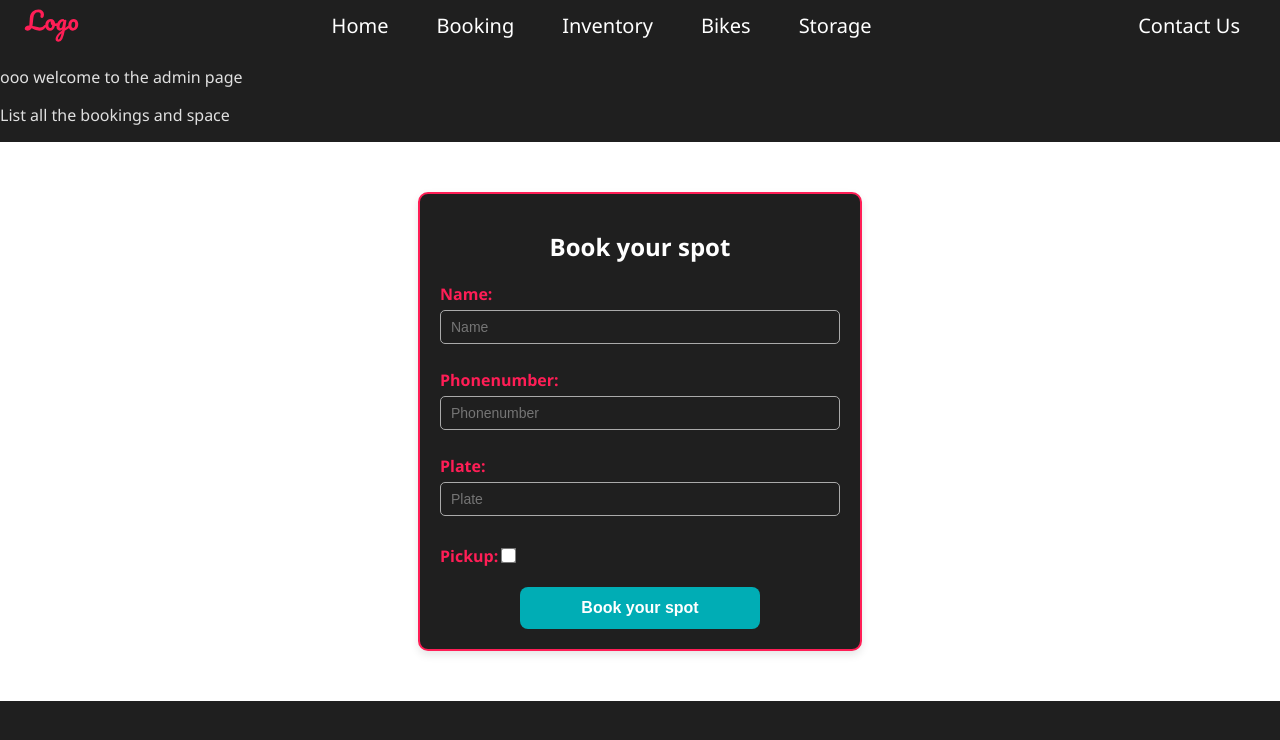
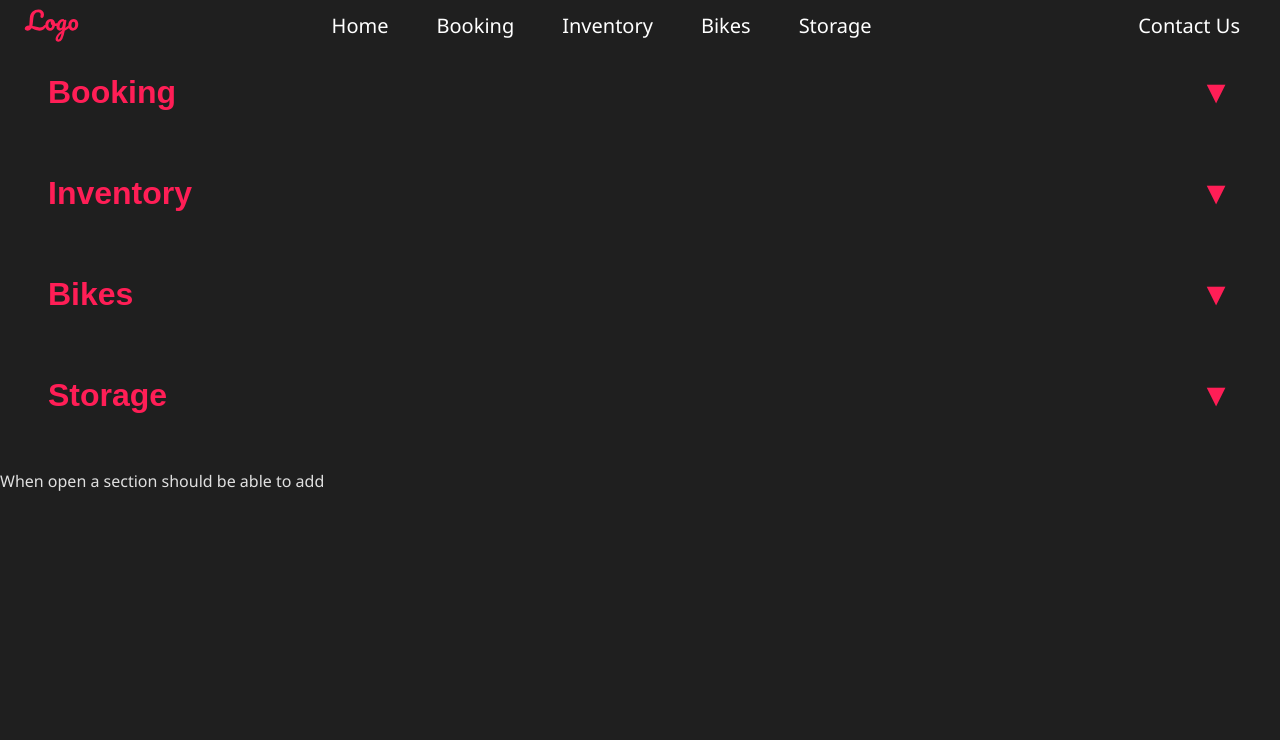
Before and after one commit to DarthMaxwell/MCWorkshop, a React (Vite) app in the folder mcworkshop.client/: page /admin in a window 1280 px wide. Shown: the top 740 px of the page. Built offline with nearby package versions, Linux system fonts and the light colour scheme; no server answers.

Commit message:
added the start of admin page NO AUTHENTICATION YET

```diff
--- /dev/null
+++ b/mcworkshop.client/src/Componets/List/CollapsibleList.css
@@ -0,0 +1,48 @@
+.Collap {
+    width: 95%;
+    margin: auto;
+    padding: 1rem;
+}
+
+    /* Button layout */
+    .Collap button {
+        color: #ff1e56;
+        width: 100%;
+        display: flex;
+        justify-content: space-between;
+        align-items: center;
+        padding: 0.5rem 1rem;
+        font-weight: bolder;
+        font-size: xx-large;
+        background-color: #1f1f1f;
+        border: none;
+        cursor: pointer;
+    }
+
+    /* Rotate arrow smoothly */
+    .Collap .arrow {
+        transition: transform 0.3s ease;
+    }
+
+        .Collap .arrow.open {
+            transform: rotate(180deg);
+        }
+
+    /* Smooth expand/collapse */
+    .Collap .content {
+        max-height: 0;
+        opacity: 0;
+        overflow: hidden;
+    }
+
+        .Collap .content.open {
+            max-height: 500px;
+            opacity: 1;
+            transition: max-height 1s ease, opacity 1s ease; /* slower showing */
+        }
+
+        .Collap .content.closing {
+            max-height: 0;
+            opacity: 0;
+            transition: max-height 0.4s ease, opacity 0.4s ease; /* fast hiding */
+        }
--- /dev/null
+++ b/mcworkshop.client/src/Componets/List/CollapsibleList.tsx
@@ -0,0 +1,26 @@
+import React, { useState } from "react";
+import "./CollapsibleList.css"
+
+interface CollapsibleListProps {
+    title: string;
+    children: React.ReactNode;
+}
+
+const CollapsibleList: React.FC<CollapsibleListProps> = ({ title, children }) => {
+    const [open, setOpen] = useState(false);
+
+    return (
+        <div className="Collap">
+            <button onClick={() => setOpen(!open)}>
+                <span>{title}</span>
+                <span className={`arrow ${open ? "open" : ""}`}>▼</span>
+            </button>
+
+            <div className={`content ${open ? "open" : "closing"}`}>
+                {children}
+            </div>
+        </div>
+    );
+};
+
+export default CollapsibleList;
--- /dev/null
+++ b/mcworkshop.client/src/Componets/List/List.css
@@ -0,0 +1,23 @@
+.custom-table {
+    width: 100%;
+    border-collapse: collapse;
+    margin-bottom: 1rem;
+    font-family: Arial, sans-serif;
+}
+
+    .custom-table thead th {
+        color: #ff1e56;
+        text-align: center;
+        padding: 0.75rem 1rem;
+        border-bottom: 2px solid #ddd;
+    }
+
+    .custom-table tbody td {
+        text-align: center;
+        padding: 0.5rem 1rem;
+        border-bottom: 1px solid #eee;
+    }
+
+    .custom-table tbody tr:hover {
+        background-color: #00adb5;
+    }
--- /dev/null
+++ b/mcworkshop.client/src/Componets/List/List.tsx
@@ -0,0 +1,41 @@
+import Spinner from "../Spinner/Spinner";
+import "./List.css"
+
+interface ListProps<T> {
+    data: T[];
+    columns: {
+        key: keyof T;
+        label: string;
+    }[];
+}
+
+export function List<T>({ data, columns }: ListProps<T>) {
+    if (!data) {
+        return (<Spinner />);
+    } else if (data.length === 0) {
+        return (<p>No current data</p>);
+    } else {
+        return (
+            <table className="custom-table">
+                <thead>
+                    <tr>
+                        {columns.map(col => (
+                            <th key={String(col.key)}>{col.label}</th>
+                        ))}
+                    </tr>
+                </thead>
+                <tbody>
+                    {data.map((row, rowIndex) => (
+                        <tr key={rowIndex}>
+                            {columns.map(col => (
+                                <td key={String(col.key)}>{String(row[col.key])}</td>
+                            ))}
+                        </tr>
+                    ))}
+                </tbody>
+            </table>
+        );
+    }
+}
+
+export default List;
--- a/mcworkshop.client/src/Pages/AdminPage/AdminPage.css
+++ b/mcworkshop.client/src/Pages/AdminPage/AdminPage.css
@@ -0,0 +1,5 @@
+.CollapDiv {
+    display: flex;
+    flex-direction: column;
+    gap: 1rem;
+}
--- a/mcworkshop.client/src/Pages/AdminPage/AdminPage.tsx
+++ b/mcworkshop.client/src/Pages/AdminPage/AdminPage.tsx
@@ -1,13 +1,82 @@
-import StorageForm from "../../Componets/StorageForm/StorageForm";
+import { useEffect, useState } from "react";
+import type { Booking, Item, Bike, Storage } from "../../Types/common";
+import List from "../../Componets/List/List";
+import Spinner from "../../Componets/Spinner/Spinner";
+import CollapsibleList from "../../Componets/List/CollapsibleList";
+import "./AdminPage.css"
 
 function AdminPage() {
+    const [booking, setBooking] = useState<Booking[]>([]);
+    const [inventory, setInventory] = useState<Item[]>([]);
+    const [bikes, setBikes] = useState<Bike[]>([]);
+    const [storage, setStorage] = useState<Storage[]>([]);
+
+    useEffect(() => {
+        populateBookingData();
+        populateInventoryData();
+        populateBikeData();
+        populateStorageData();
+    }, []);
+
+
     return (
-        <div>
-            <p>ooo welcome to the admin page</p>
-            <p>List all the bookings and space</p>
-            <StorageForm/>
+        <div className="CollapDiv">
+            {(booking) ? <CollapsibleList title={"Booking"} children={<List data={booking} columns={getColumns(booking)} />} /> : <Spinner />}
+
+            {(inventory) ? <CollapsibleList title={"Inventory"} children={<List data={inventory} columns={getColumns(inventory)} />} /> : <Spinner />}
+
+            {(bikes) ? <CollapsibleList title={"Bikes"} children={<List data={bikes} columns={getColumns(bikes)} />} /> : <Spinner />}
+
+            {(storage) ? <CollapsibleList title={"Storage"} children={<List data={storage} columns={getColumns(storage)} />} /> : <Spinner />}
+
+            <p>When open a section should be able to add</p>
         </div>
-  );
+    );
+
+    function getColumns<T extends object>(list: T[]) {
+        return list.length > 0
+            ? (Object.keys(list[0]) as Array<keyof T>).map(key => {
+                const keyStr = String(key);
+                return {
+                    key,
+                    label: keyStr.charAt(0).toUpperCase() + keyStr.slice(1),
+                };
+            })
+            : [];
+    }
+
+
+    async function populateBookingData() {
+        const response = await fetch('api/booking')
+        if (response.ok) {
+            const data = await response.json();
+            setBooking(data);
+        } //Need error handling
+    }
+
+    async function populateInventoryData() {
+        const response = await fetch('api/inventory')
+        if (response.ok) {
+            const data = await response.json();
+            setInventory(data);
+        } //Need error handling
+    }
+
+    async function populateBikeData() {
+        const response = await fetch('api/bike')
+        if (response.ok) {
+            const data = await response.json();
+            setBikes(data);
+        } //Need error handling
+    }
+
+    async function populateStorageData() {
+        const response = await fetch('api/storage')
+        if (response.ok) {
+            const data = await response.json();
+            setStorage(data);
+        } //Need error handling
+    }
 }
 
 export default AdminPage;
--- /dev/null
+++ b/mcworkshop.client/src/Types/common.ts
@@ -0,0 +1,37 @@
+export interface Storage {
+    Id: number;
+    Name: string;
+    Phone: string;
+    Plate: string;
+    Pickup: boolean;
+    Year: string;
+}
+
+export interface Item {
+    Id: number;
+    Picture: string;
+    Name: string;
+    ItemId: string;
+    Stock: number;
+}
+
+export interface Bike {
+    Id: number;
+    Picture: string;
+    Model: string;
+    Brand: string;
+    Km: number;
+    Des: string;
+    Price: number;
+}
+
+export interface Booking {
+    Id: number;
+    Name: string;
+    Emial: string;
+    Phone: string;
+    Bike: string;
+    Km: string;
+    Details: string;
+    Date: Date;
+}
```
